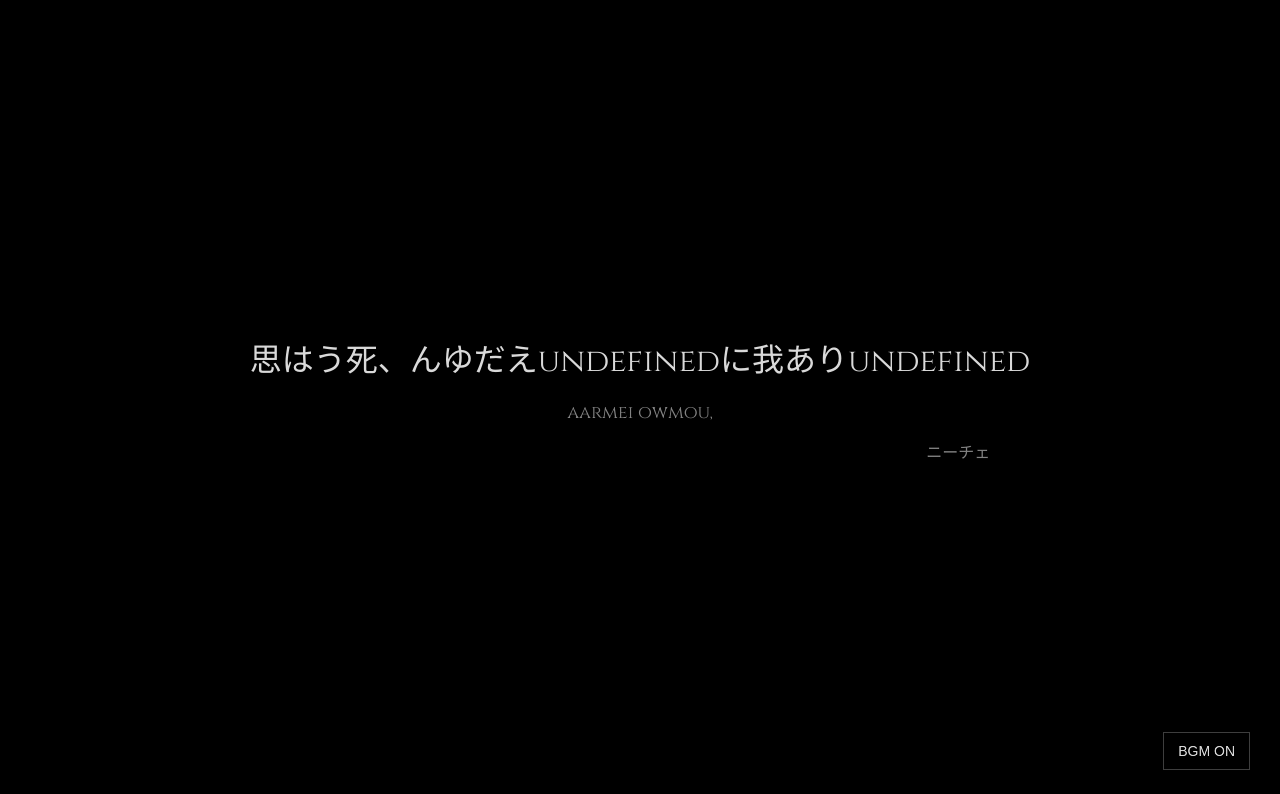
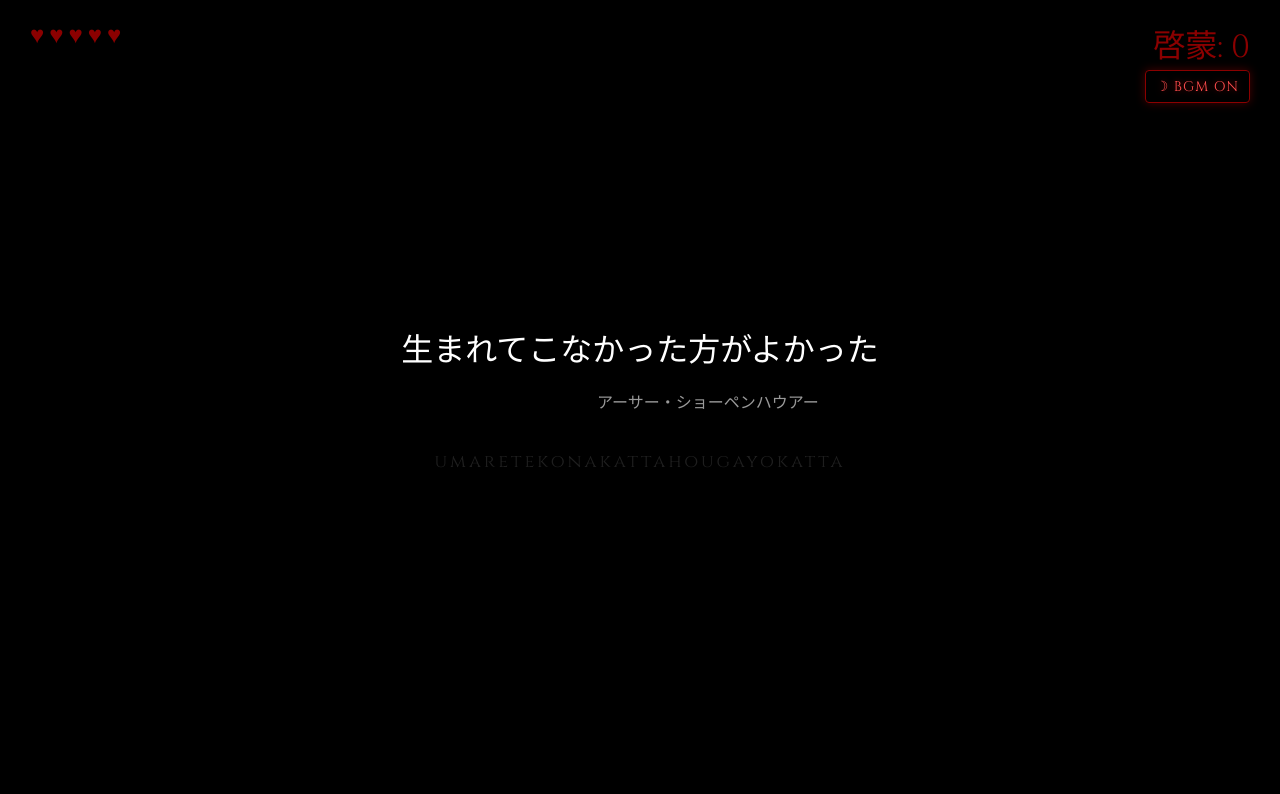
Before and after one commit to iwao-nishigaki/gothic-typing-game, a React (Vite) app: page / in a window 1280 px wide. Shown: the top 794 px of the page. Built offline with nearby package versions, Linux system fonts and the light colour scheme.

Commit message:
one more

```diff
--- a/src/App.tsx
+++ b/src/App.tsx
@@ -1,98 +1,167 @@
 import { useEffect, useRef, useState } from "react";
-
-type Quote = {
-  text: string;
-  romaji: string;
-  author: string;
-};
-
-const quotes: Quote[] = [
-  {
-    text: "神は死んだ",
-    romaji: "kami wa shinda",
-    author: "ニーチェ",
-  },
-  {
-    text: "我思う、ゆえに我あり",
-    romaji: "ware omou, yue ni ware ari",
-    author: "デカルト",
-  },
-];
+import { quotes } from "./quotes";
+import "./style.css";
 
 export default function App() {
-  const [text, setText] = useState("");
-  const [romaji, setRomaji] = useState("");
-  const [author, setAuthor] = useState("");
-  const [bgmOn, setBgmOn] = useState(true);
+  const [quoteIndex, setQuoteIndex] = useState(0);
+  const [index, setIndex] = useState(0);
+  const [score, setScore] = useState(0);
+  const [lives, setLives] = useState(5);
   const [gameOver, setGameOver] = useState(false);
+  const [flash, setFlash] = useState(false);
+  const [distort, setDistort] = useState(false);
+  const [bgmEnabled, setBgmEnabled] = useState(true);
 
   const typeSound = useRef<HTMLAudioElement | null>(null);
   const bgm = useRef<HTMLAudioElement | null>(null);
   const gameOverBgm = useRef<HTMLAudioElement | null>(null);
 
+  const quote = quotes[quoteIndex];
+  const romaji = quote.reading;
+
+  // 音初期化
   useEffect(() => {
-    typeSound.current = new Audio(import.meta.env.BASE_URL + "type.mp3");
-    bgm.current = new Audio(import.meta.env.BASE_URL + "bgm.mp3");
-    gameOverBgm.current = new Audio(import.meta.env.BASE_URL + "gameover.mp3");
+    typeSound.current = new Audio("/type.mp3");
+    bgm.current = new Audio("/bgm.mp3");
+    gameOverBgm.current = new Audio("/gameover.mp3");
 
     if (bgm.current) {
       bgm.current.loop = true;
       bgm.current.volume = 0.3;
-      bgm.current.play().catch(() => {});
     }
 
-    startTyping();
+    if (gameOverBgm.current) {
+      gameOverBgm.current.loop = true;
+      gameOverBgm.current.volume = 0.4;
+    }
+
+    const startBgm = () => {
+      if (bgmEnabled) {
+        bgm.current?.play().catch(() => {});
+      }
+      window.removeEventListener("click", startBgm);
+    };
+
+    window.addEventListener("click", startBgm);
   }, []);
 
-  const startTyping = () => {
-    const q = quotes[Math.floor(Math.random() * quotes.length)];
-    setAuthor(q.author);
+  // ゲームオーバー時のBGM切替
+  useEffect(() => {
+    if (gameOver) {
+      bgm.current?.pause();
+      gameOverBgm.current?.play().catch(() => {});
+    } else {
+      gameOverBgm.current?.pause();
+    }
+  }, [gameOver]);
 
-    let i = 0;
-    const interval = setInterval(() => {
-      if (i >= q.text.length) {
-        clearInterval(interval);
+  useEffect(() => {
+    const handleKeyDown = (e: KeyboardEvent) => {
+      if (gameOver) return;
 
-        // デモ用：表示完了でゲームオーバー状態へ
-        setTimeout(() => {
-          triggerGameOver();
-        }, 2000);
+      const key = e.key.toLowerCase();
+      if (key.length !== 1) return;
 
-        return;
-      }
+      const correctChar = romaji[index];
 
-      setText((prev) => prev + q.text[i]);
-      setRomaji((prev) => prev + q.romaji[i] || "");
-
+      if (key === correctChar) {
         if (typeSound.current) {
           typeSound.current.currentTime = 0;
           typeSound.current.play().catch(() => {});
         }
 
-      i++;
-    }, 80);
-  };
+        const nextIndex = index + 1;
+        setIndex(nextIndex);
 
-  const triggerGameOver = () => {
+        if (nextIndex === romaji.length) {
+          setTimeout(() => {
+            setScore((s) => s + 1);
+            setQuoteIndex((prev) => (prev + 1) % quotes.length);
+            setIndex(0);
+            setLives(5);
+          }, 800);
+        }
+      } else {
+        setFlash(true);
+        setDistort(true);
+
+        setTimeout(() => setFlash(false), 100);
+        setTimeout(() => setDistort(false), 300);
+
+        setLives((prev) => {
+          if (prev - 1 <= 0) {
             setGameOver(true);
-
-    if (bgm.current) {
-      bgm.current.pause();
+            return 0;
           }
-
-    if (gameOverBgm.current) {
-      gameOverBgm.current.loop = true;
-      gameOverBgm.current.volume = 0.4;
-      gameOverBgm.current.play().catch(() => {});
+          return prev - 1;
+        });
       }
     };
 
-  const toggleBgm = () => {
-    setBgmOn((prev) => {
+    window.addEventListener("keydown", handleKeyDown);
+    return () => window.removeEventListener("keydown", handleKeyDown);
+  }, [index, romaji, gameOver]);
+
+  // ゲームオーバー画面
+  if (gameOver) {
+    return (
+      <div className="gameover">
+        <div className="message">
+          あなたはまだ生きなければならないようです。
+        </div>
+        <div className="sub">
+          It seems like you still have to live.
+        </div>
+
+        <button
+          onClick={() => {
+            gameOverBgm.current?.pause();
+            if (gameOverBgm.current) {
+              gameOverBgm.current.currentTime = 0;
+            }
+
+            if (bgmEnabled) {
+              bgm.current?.play().catch(() => {});
+            }
+
+            setGameOver(false);
+            setScore(0);
+            setQuoteIndex(0);
+            setIndex(0);
+            setLives(5);
+          }}
+        >
+          Retry
+        </button>
+      </div>
+    );
+  }
+
+  return (
+    <div className={`container ${flash ? "flash" : ""} ${distort ? "distort" : ""}`}>
+      {/* ライフ */}
+      <div className="lives">
+        {Array.from({ length: 5 }).map((_, i) => (
+          <span key={i} className={i < lives ? "heart alive" : "heart"}>
+            ♥
+          </span>
+        ))}
+      </div>
+
+      {/* スコア */}
+      <div className="score">啓蒙: {score}</div>
+
+      {/* BGMトグル */}
+      <div
+          className={`bgm-toggle ${bgmEnabled ? "" : "off"}`}
+        onClick={() => {
+          setBgmEnabled((prev) => {
             const next = !prev;
 
             if (next) {
+              if (!gameOver) {
                 bgm.current?.play().catch(() => {});
+              }
             } else {
               bgm.current?.pause();
               gameOverBgm.current?.pause();
@@ -100,19 +169,25 @@ export default function App() {
 
             return next;
           });
-  };
-
-  return (
-    <div className="screen">
-      <div className="quote-box">
-        <div className="quote">{text}</div>
-        <div className="romaji">{romaji}</div>
-        <div className="author">{author}</div>
+        }}
+      >
+        {bgmEnabled ? "☽ BGM ON" : "☾ BGM OFF"}
       </div>
 
-      <button className="bgm-button" onClick={toggleBgm}>
-        {bgmOn ? "BGM ON" : "BGM OFF"}
-      </button>
+      {/* 名言 */}
+      <div key={quoteIndex} className="quote fade">
+        {quote.text}
+        <div className="author">{quote.author}</div>
+      </div>
+
+      {/* ローマ字 */}
+      <div className="romaji">
+        {romaji.split("").map((c, i) => (
+          <span key={i} className={i < index ? "done" : ""}>
+            {c}
+          </span>
+        ))}
+      </div>
     </div>
   );
 }
```
Lines whose indentation alone changed are shown as unchanged.
